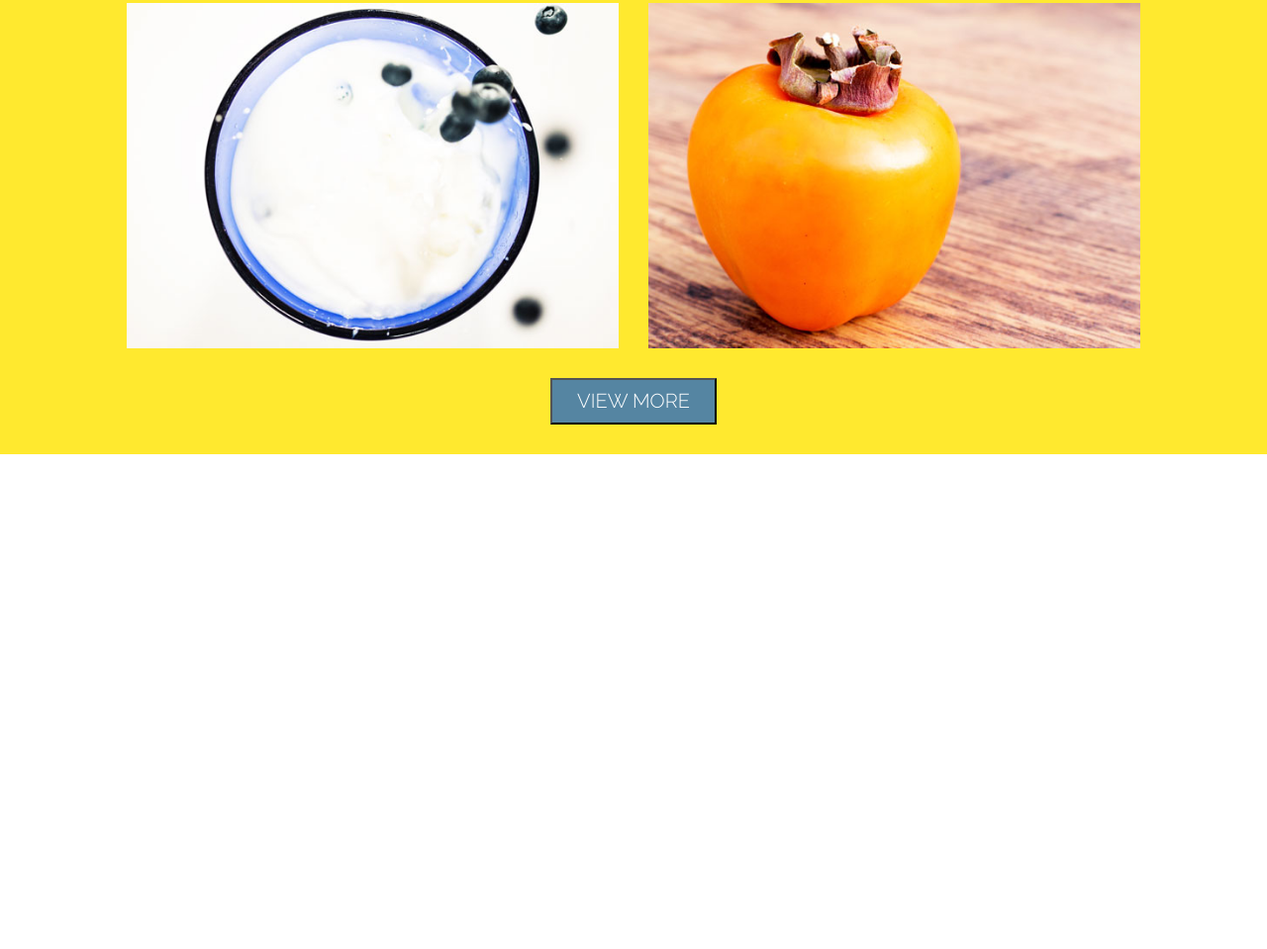
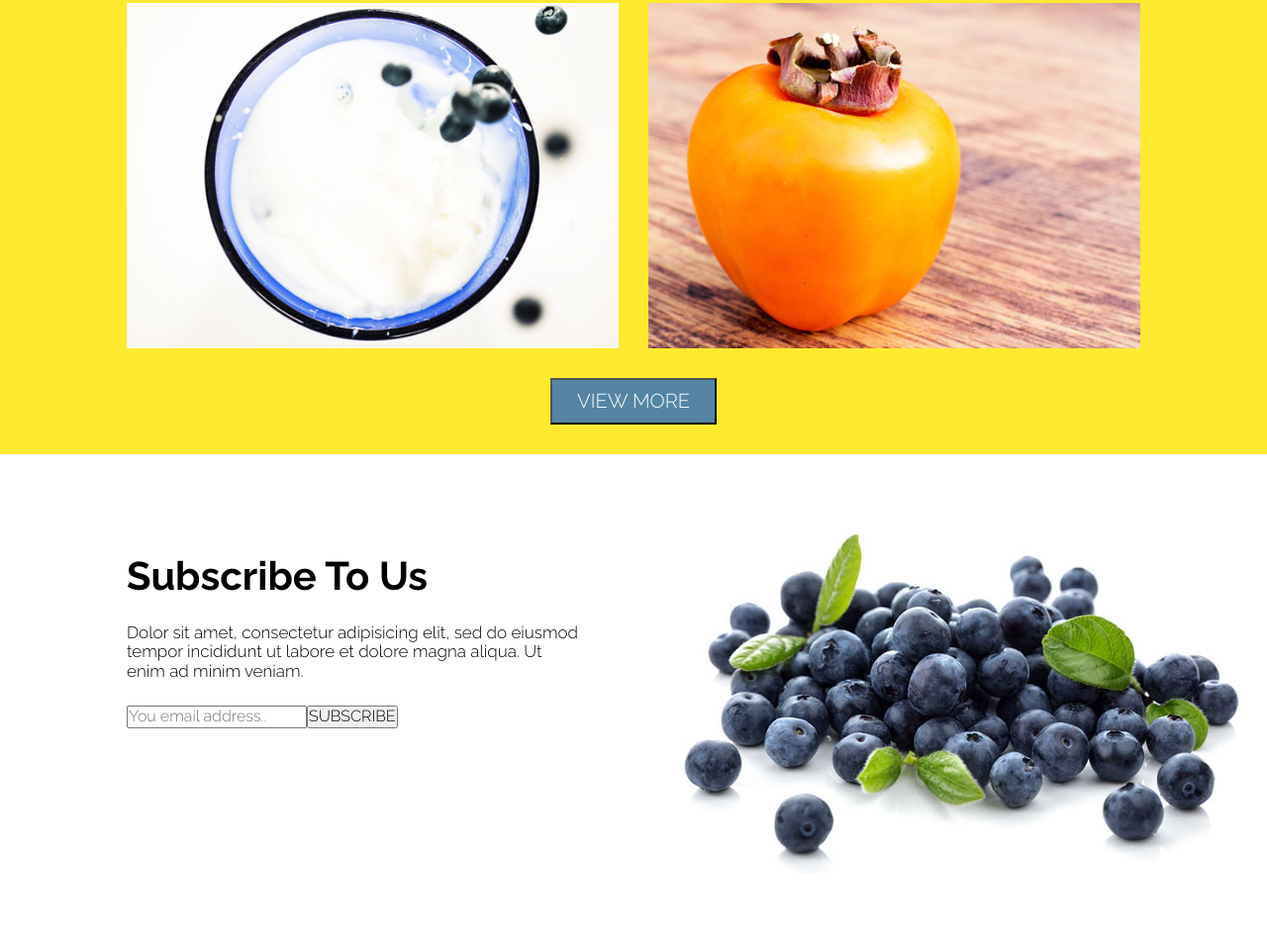
Before and after one commit to Spearek/Grid-mockup-project-wwdc_2, a website: page index.html in a window 1280 px wide. Shown: the part 2664-3623 px from the top of the page at 99% size. Before the commit the page ends 3123 px from the top, so only its background shows below. Drawn offline with Linux system fonts and the light colour scheme.

Commit message:
subscription section initial layout

```diff
--- a/assets/scss/styles.scss
+++ b/assets/scss/styles.scss
@@ -267,3 +267,26 @@ justify-content: space-between;
 
 
 }
+
+.subscription{
+	min-height: 500px;
+	width:100%;
+	background-image: url("../img/subscribe_bcg.jpg");
+	background-position: right;
+	background-repeat: no-repeat;
+
+	&__content{
+		width: 80%;
+		margin: 0 auto;
+		padding-top: 100px;
+
+	}
+	&__title{
+		font-size: 40px;
+	}
+	&__description{
+		font-size:17px;
+		width:45%;
+		margin: 25px 0;
+	}
+}
--- a/index.html
+++ b/index.html
@@ -75,6 +75,15 @@
         </div>
 
     </section>
+    <section class="section subscription">
+        <div class="subscription__content">
+            <h3 class="subscription__title">Subscribe To Us</h3>
+            <p class="subscription__description">Dolor sit amet, consectetur adipisicing elit, sed do eiusmod tempor incididunt ut labore et dolore magna aliqua. Ut enim ad minim veniam.</p>
+            <form>
+                <input type="email" placeholder="You email address.."><button>SUBSCRIBE</button>
+            </form>
+        </div>
+    </section>
 
 </body>
 </html>
```
Also changed, not shown: assets/css/styles.css, 1 other file.
